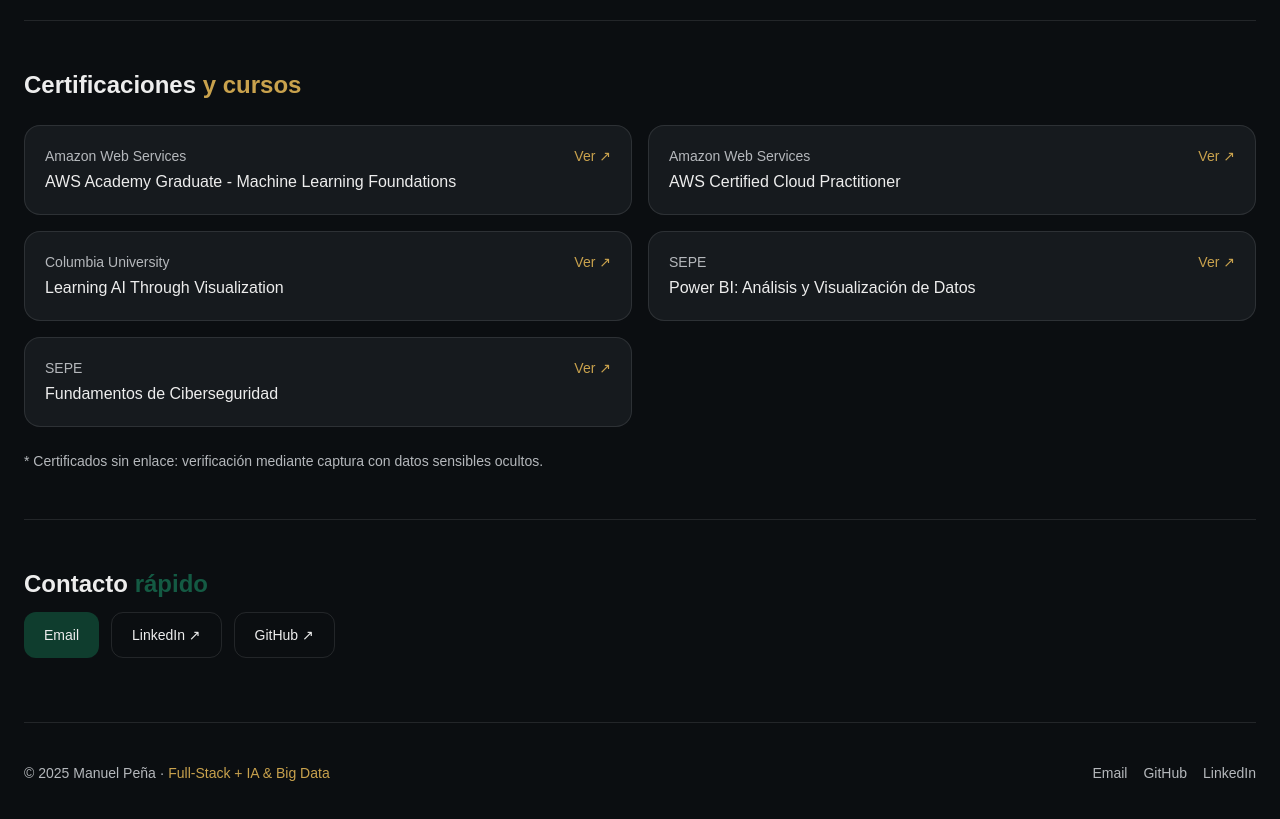
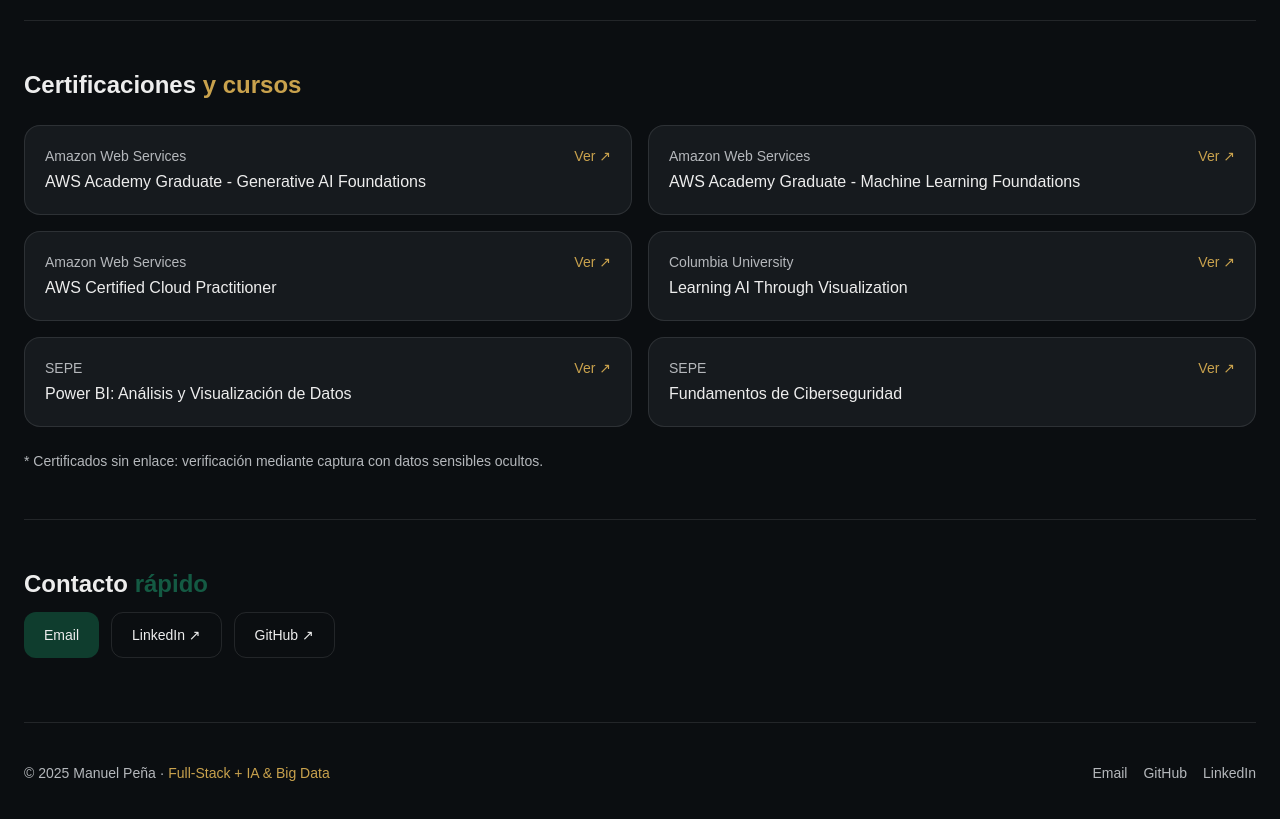
Before and after one commit to dev-manuelp/portfolio-manuelp, a Next.js app: page / in a window 1280 px wide. Shown: the part 1900-2719 px from the top of the page. Built offline with nearby package versions, Linux system fonts and the light colour scheme.

Commit message:
act cert aws AI

```diff
--- a/app/page.tsx
+++ b/app/page.tsx
@@ -60,6 +60,13 @@
 ];
 
 const certs: Cert[] = [
+
+   {
+    name: "AWS Academy Graduate - Generative AI Foundations",
+    issuer: "Amazon Web Services",
+    verify: "https://www.credly.com/badges/78323cd6-3e05-43e4-8cdc-4c6a883f0f6e/public_url",
+    image: "/certs/aws-academy-graduate-generative-ai-foundations.png",
+  },
    {
     name: "AWS Academy Graduate - Machine Learning Foundations",
     issuer: "Amazon Web Services",
```
Also changed, not shown: public/certs/aws-academy-graduate-generative-ai-foundations.png (added), public/certs/aws-academy-graduate-machine-learning-foundations.png (renamed from public/certs/aws-academy-graduate-machine-learning-foundations-t.png).
